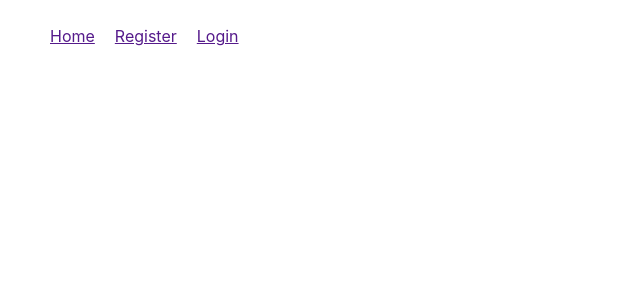
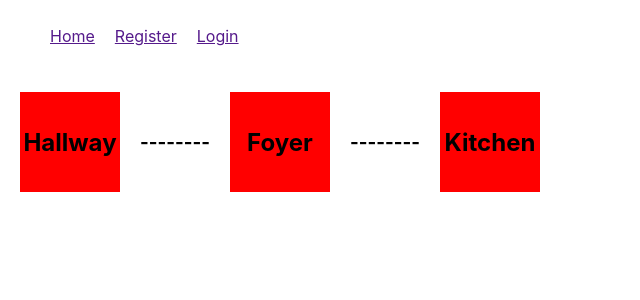
Before and after one commit to CS25-Django-MUD/Front-End, a React (Create React App) app in the folder adventure/: page / in a window 1280 px wide. Shown: the top 300 px of the page, without its empty margins (0-640 px from the left). Built offline with nearby package versions, Linux system fonts and the light colour scheme.

Commit message:
Sketched the Room componenet so we can display data from the backend API.

```diff
--- a/adventure/src/components/GameScreen.js
+++ b/adventure/src/components/GameScreen.js
@@ -1,9 +1,21 @@
 import React from 'react';
+import Room from './Room';
+import './styles.css'
+
+//I think I'll make an axios call here, receive the JSON object, store the response data to state (useState), then map through it & render a Room object for each.
+
+// const addRooms = () => {
+
+// }
 
 const GameScreen = () => {
     return (
-        <div>
-
+        <div className="rooms-grid">
+            <Room name={'Hallway'}/>
+            <h3>--------</h3>
+            <Room name={'Foyer'}/>
+            <h3>--------</h3>
+            <Room name={'Kitchen'}/>
         </div>
     )
 }
--- /dev/null
+++ b/adventure/src/components/Room.js
@@ -0,0 +1,12 @@
+import React from 'react';
+import './styles.css'
+
+const Room = (props) => {
+    return (
+        <div className="room">
+            <h2>{props.name}</h2>
+        </div>
+    )
+}
+
+export default Room;
--- /dev/null
+++ b/adventure/src/components/styles.css
@@ -0,0 +1,15 @@
+.room {
+    height: 100px;
+    width: 100px;
+    background: red;
+    margin: 20px;
+    display: flex;
+    align-items: center;
+    justify-content: center;
+}
+
+
+.rooms-grid {
+    display: flex;
+    align-items: center;
+}
```
